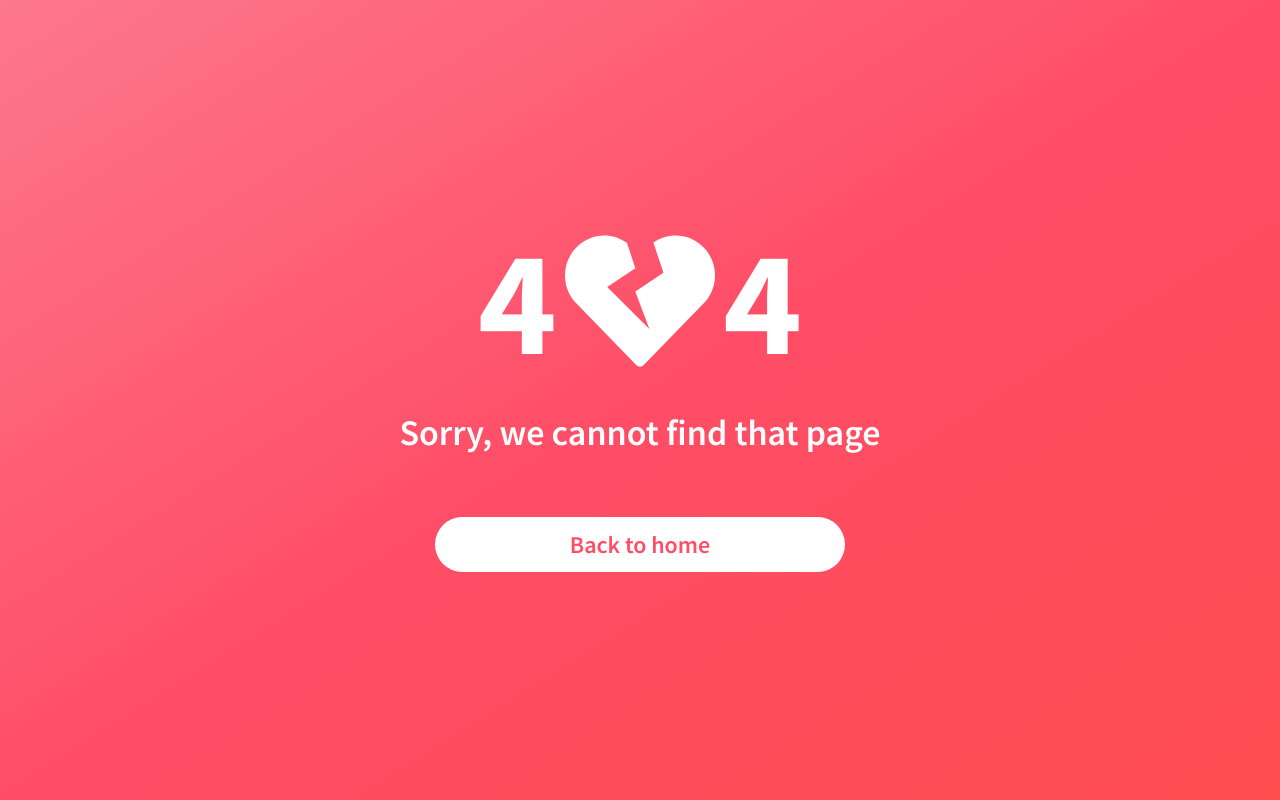
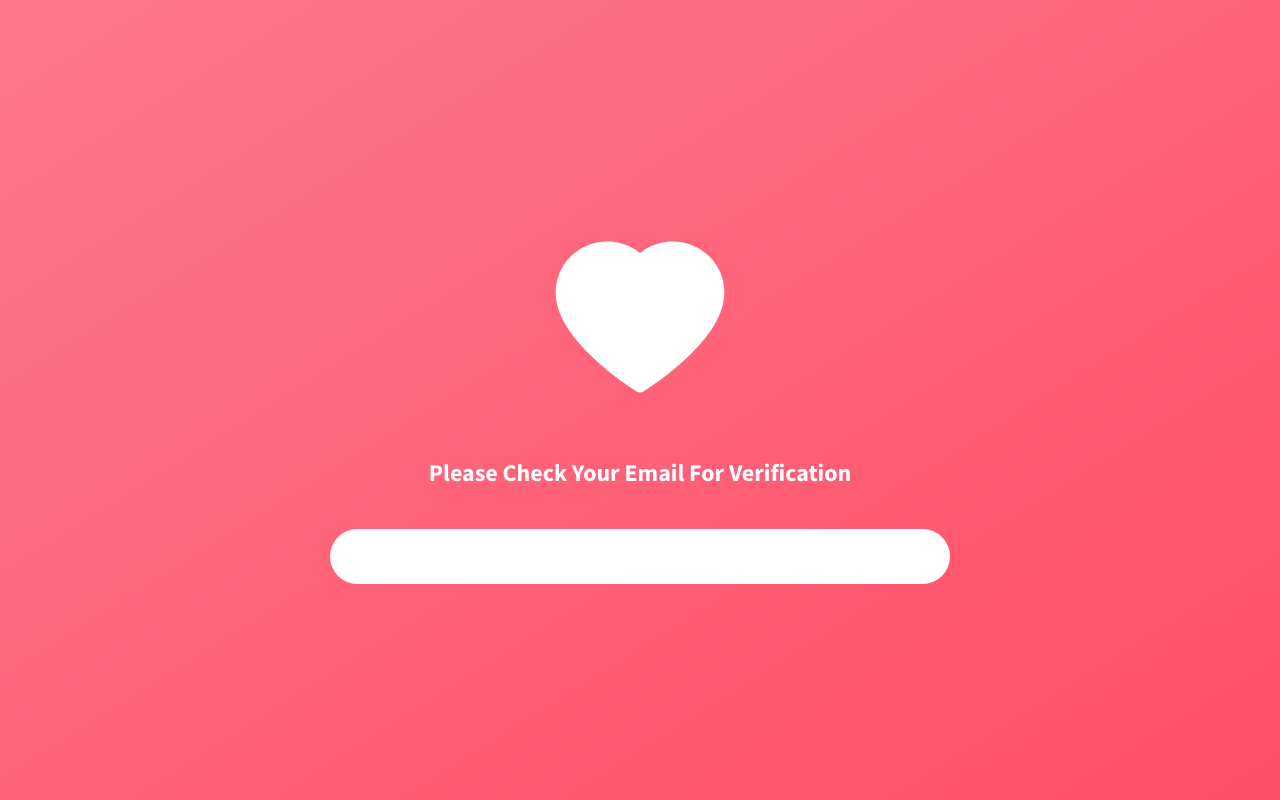
Before and after one commit to b1amage/further-web-front-end, a React (Create React App) app: page /checkmail in a window 1280 px wide. Built offline with nearby package versions, Linux system fonts and the light colour scheme.

Commit message:
register

```diff
--- a/src/App.js
+++ b/src/App.js
@@ -31,12 +31,15 @@ import LoginPage from "./views/LoginPage";
 import VerifyEmailPage from "./views/VerifyEmailPage";
 import ErrorPage from "./views/ErrorPage";
 import DashboardPage from "./views/DashboardPage";
+import CheckMailPage from "./views/CheckMailPage";
 
 function App() {
 	return (
 		<>
 			<Routes>
 				<Route path="/" element={<HomePage />} />
+				<Route path="/checkmail" element={<CheckMailPage />} />
+
 				<Route path="/about" element={<AboutPage />} />
 				<Route path="/match/:userId" element={<MatchPage />} />
 				<Route path="/match/all" element={<AllMatchPage />} />
--- a/src/api/authenticationApi.js
+++ b/src/api/authenticationApi.js
@@ -6,6 +6,7 @@ const authenticationApi = {
 		try {
 			const response = await axiosClient.post(url, values);
 			console.log(response);
+			navigate("/checkmail");
 			return response;
 		} catch (error) {
 			console.log(error);
--- /dev/null
+++ b/src/views/CheckMailPage.js
@@ -0,0 +1,28 @@
+import React from "react";
+import { AiFillHeart } from "react-icons/ai";
+import { Link } from "react-router-dom";
+import Button from "../utilities/Button";
+import SectionTitle from "../utilities/SectionTitle";
+
+const CheckMailPage = () => {
+	return (
+		<div className="flex flex-col items-center justify-center h-screen gap-10 p-5 bg-gradient-to-br from-primary-50 to-primary-100">
+			<AiFillHeart className="text-white text-[100px] md:text-[150px] lg:text-[200px]" />
+
+			<SectionTitle className="text-white">
+				Please check your email for verification
+			</SectionTitle>
+
+			<Link to="/" className="w-full lg:w-1/2 md:w-2/5">
+				<Button
+					primary
+					className="text-primary-100 from-white to-white"
+				>
+					Go to home
+				</Button>
+			</Link>
+		</div>
+	);
+};
+
+export default CheckMailPage;
```
